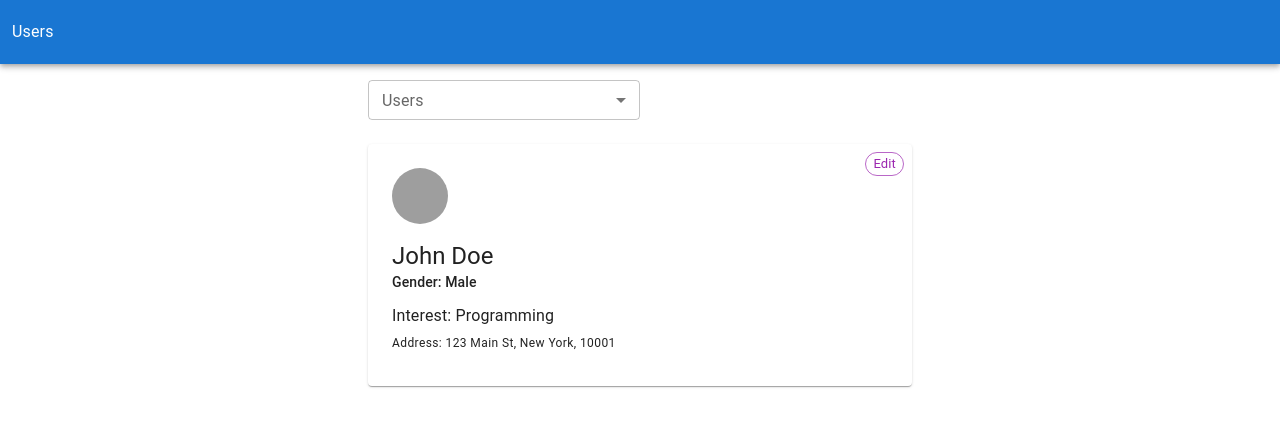
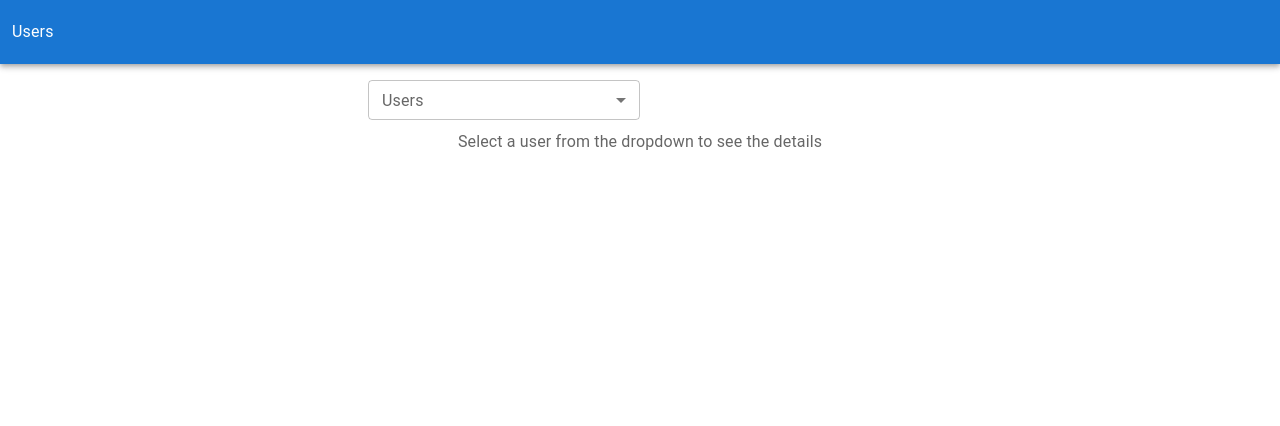
Before and after one commit to dabi-vm/farakav-challenge, a Next.js app: page /users in a window 1280 px wide. Shown: the top 426 px of the page. Built offline with nearby package versions, Linux system fonts and the light colour scheme; data requests are answered from the project's data file; grey boxes are pictures that could not be loaded.

Commit message:
feat: fetch and select user

```diff
--- a/db.json
+++ b/db.json
@@ -1,5 +1,5 @@
 {
-  "users": [
+  "usersData": [
     {
       "id": "1",
       "name": {
@@ -14,7 +14,7 @@
       "address": {
         "city": "New York",
         "street": "123 Main St",
-        "zip code": "10001"
+        "zipCode": "10001"
       }
     },
     {
@@ -26,12 +26,12 @@
       "profile": {
         "gender": "Female",
         "interest": "Design",
-        "picture": "https://cloudflare-ipfs.com/ipfs/Qmd3W5DuhgHirLHGVixi6V76LhCkZUz6pnFt5AJBiyvHye/avatar/2.jpg"
+        "picture": "https://cloudflare-ipfs.com/ipfs/Qmd3W5DuhgHirLHGVixi6V76LhCkZUz6pnFt5AJBiyvHye/avatar/88.jpg"
       },
       "address": {
         "city": "Los Angeles",
         "street": "456 Main St",
-        "zip code": "90001"
+        "zipCode": "90001"
       }
     },
     {
@@ -49,7 +49,7 @@
       "address": {
         "city": "London",
         "street": "Baker Street",
-        "zip code": "SW1A 0AA"
+        "zipCode": "SW1A 0AA"
       }
     },
     {
@@ -66,7 +66,7 @@
       "address": {
         "city": "New York",
         "street": "Broadway",
-        "zip code": "10036"
+        "zipCode": "10036"
       }
     },
     {
@@ -83,7 +83,7 @@
       "address": {
         "city": "Beijing",
         "street": "Chang'an Avenue",
-        "zip code": "100006"
+        "zipCode": "100006"
       }
     }
   ]
--- a/src/lib/redux/slices/mainSlice.ts
+++ b/src/lib/redux/slices/mainSlice.ts
@@ -1,13 +1,17 @@
+import { User } from "@farakav-challenge/lib/rtk-query";
 import { createSlice } from "@reduxjs/toolkit";
 
-// creating action-reducer slice
 export const mainSlice = createSlice({
   name: "main",
-  initialState: {},
-  reducers: {},
+  initialState: {} as User | undefined,
+  reducers: {
+    setUser(_, action) {
+      return action.payload;
+    },
+  },
 });
 
 // Action creators are generated for each case reducer function
-export const {} = mainSlice.actions;
+export const { setUser } = mainSlice.actions;
 
 export default mainSlice.reducer;
--- a/src/lib/rtk-query/api-common-types.ts
+++ b/src/lib/rtk-query/api-common-types.ts
@@ -1,6 +1,6 @@
 type Pagination = {
-  page: number;
-  per_page: number;
+  _page: number;
+  _per_page: number;
 };
 
 export type RequestArgs<Body = undefined> = {
--- a/src/lib/rtk-query/api-services/user-api.ts
+++ b/src/lib/rtk-query/api-services/user-api.ts
@@ -1,10 +1,10 @@
-import { User, apiSlice } from "@farakav-challenge/lib";
+import { RequestArgs, User, apiSlice } from "@farakav-challenge/lib";
 
 const userApi = apiSlice.injectEndpoints({
   endpoints: (build) => ({
     getUsers: build.query<User[], RequestArgs>({
       query: (arg) => ({
-        url: "/users",
+        url: "/usersData",
         method: "GET",
         params: arg.params,
       }),
--- a/src/lib/rtk-query/api-slice.ts
+++ b/src/lib/rtk-query/api-slice.ts
@@ -5,7 +5,7 @@ import { createApi, fetchBaseQuery } from "@reduxjs/toolkit/query/react";
 export const apiSlice = createApi({
   baseQuery: fetchBaseQuery({
     cache: "default",
-    baseUrl: process.env.DB_HOST,
+    baseUrl: "http://localhost:3001/",
     responseHandler: async (response) => {
       if (response.status === 401) {
         window.location.replace("/login");
--- a/src/lib/rtk-query/api-types/user-types.ts
+++ b/src/lib/rtk-query/api-types/user-types.ts
@@ -12,6 +12,6 @@ export type User = {
   address: {
     city: string;
     street: string;
-    "zip code": string;
+    zipCode: string;
   };
 };
--- a/src/pages/[users]/components/UserCard.tsx
+++ b/src/pages/[users]/components/UserCard.tsx
@@ -1,5 +1,5 @@
 import { CTextField } from "@farakav-challenge/components/ui-components";
-import { User } from "@farakav-challenge/lib";
+import { useSelector } from "@farakav-challenge/lib";
 import {
   StyledUserAvatar,
   StyledUserCard,
@@ -9,18 +9,20 @@ import { CardContent, Grid, Typography } from "@mui/material";
 import { Dispatch, SetStateAction } from "react";
 
 type UserCardProps = {
-  user: User;
   isEdit: boolean;
   setIsEdit: Dispatch<SetStateAction<boolean>>;
 };
 
-const UserCard = ({ user, isEdit, setIsEdit }: UserCardProps) => {
+const UserCard = ({ isEdit, setIsEdit }: UserCardProps) => {
+  const user = useSelector((state) => state.main);
+
   const handleModify = () => {
     setIsEdit((prev) => !prev);
   };
 
   return (
     <Grid item xs={12}>
+      {Boolean(user?.name?.firstName) ? (
         <StyledUserCard>
           <StyledUserChip
             label={isEdit ? "Submit" : "Edit"}
@@ -32,61 +34,69 @@ const UserCard = ({ user, isEdit, setIsEdit }: UserCardProps) => {
 
           <CardContent>
             <StyledUserAvatar
-            alt={user.name.firstName}
-            src={user.profile.picture}
+              alt={user?.name?.firstName}
+              src={user?.profile?.picture}
             />
-
             {isEdit ? (
               <Grid container>
                 <CTextField
                   label="First Name"
                   name="firstName"
-                defaultValue={user.name.firstName}
+                  defaultValue={user?.name?.firstName}
                 />
                 <CTextField
                   label="Last Name"
                   name="lastName"
-                defaultValue={user.name.lastName}
+                  defaultValue={user?.name?.lastName}
                 />
                 <CTextField
                   label="Gender"
                   name="gender"
-                defaultValue={user.profile.gender}
+                  defaultValue={user?.profile?.gender}
                 />
                 <CTextField
                   label="Interest"
                   name="interest"
-                defaultValue={user.profile.interest}
+                  defaultValue={user?.profile?.interest}
                 />
                 <CTextField
                   label="Street"
                   name="street"
-                defaultValue={user.address.street}
+                  defaultValue={user?.address?.street}
                 />
                 <CTextField
                   label="City"
                   name="city"
-                defaultValue={user.address.city}
+                  defaultValue={user?.address?.city}
                 />
                 <CTextField
                   label="Zipcode"
                   name="zipCode"
-                defaultValue={user.address["zip code"]}
+                  defaultValue={user?.address?.zipCode}
                 />
               </Grid>
             ) : (
               <>
-              <Typography variant="h5">{`${user.name.firstName} ${user.name.lastName}`}</Typography>
-              <Typography variant="subtitle2">{`Gender: ${user.profile.gender}`}</Typography>
+                <Typography variant="h5">{`${user?.name?.firstName} ${user?.name?.lastName}`}</Typography>
+                <Typography variant="subtitle2">{`Gender: ${user?.profile?.gender}`}</Typography>
                 <Typography
                   variant="subtitle1"
                   mt={2}
-              >{`Interest: ${user.profile.interest}`}</Typography>
-              <Typography variant="caption">{`Address: ${user.address.street}, ${user.address.city}, ${user.address["zip code"]}`}</Typography>
+                >{`Interest: ${user?.profile?.interest}`}</Typography>
+                <Typography variant="caption">{`Address: ${user?.address?.street}, ${user?.address?.city}, ${user?.address?.zipCode}`}</Typography>
               </>
             )}
           </CardContent>
         </StyledUserCard>
+      ) : (
+        <Typography
+          variant="subtitle1"
+          color="textSecondary"
+          textAlign="center"
+        >
+          Select a user from the dropdown to see the details
+        </Typography>
+      )}
     </Grid>
   );
 };
--- a/src/pages/[users]/index.tsx
+++ b/src/pages/[users]/index.tsx
@@ -1,5 +1,6 @@
 import { CSelect } from "@farakav-challenge/components/ui-components";
-import { User } from "@farakav-challenge/lib";
+import { User, setUser, useDispatch } from "@farakav-challenge/lib";
+import { useGetUsersQuery } from "@farakav-challenge/lib/rtk-query/api-services/user-api";
 import { Grid } from "@mui/material";
 import { useState } from "react";
 import UserCard from "./components/UserCard";
@@ -24,12 +25,29 @@ const user: User = {
 
 const Index = () => {
   const [isEdit, setIsEdit] = useState(false);
+  const dispatch = useDispatch();
+  const { data } = useGetUsersQuery({});
+
+  const handleSelectUser = (id: string) => {
+    const user = data?.find((user) => user.id === id);
+    if (user) dispatch(setUser(user));
+  };
+
   return (
     <Grid container p={4}>
       <Grid item xs={12} md={6}>
-        <CSelect options={[]} label="Users" />
+        <CSelect
+          options={
+            data?.map((user) => ({
+              label: user.name.firstName,
+              value: user.id,
+            })) || []
+          }
+          onChange={(e) => handleSelectUser(e.target.value)}
+          label="Users"
+        />
       </Grid>
-      <UserCard user={user} {...{ isEdit, setIsEdit }} />
+      <UserCard {...{ isEdit, setIsEdit }} />
     </Grid>
   );
 };
```
Lines whose indentation alone changed are shown as unchanged.
